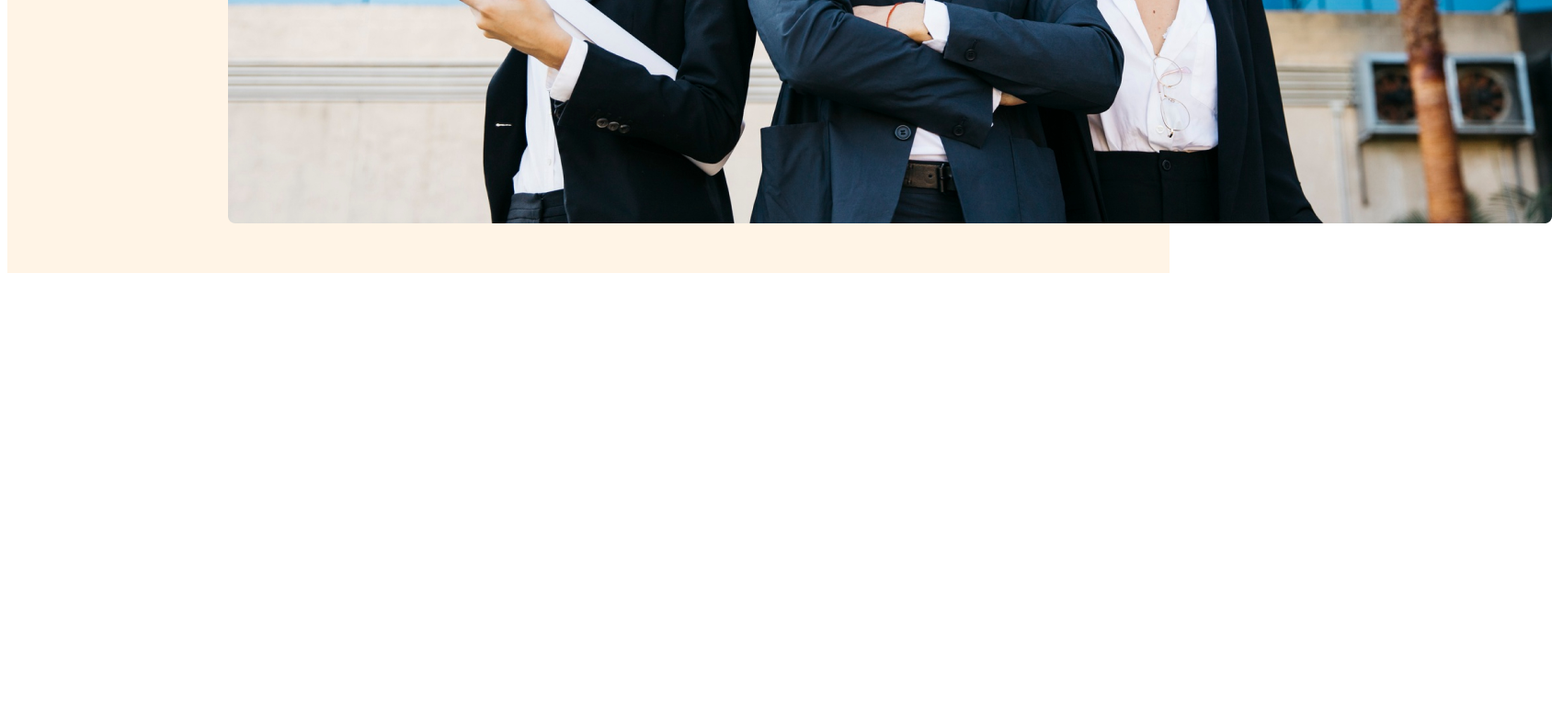
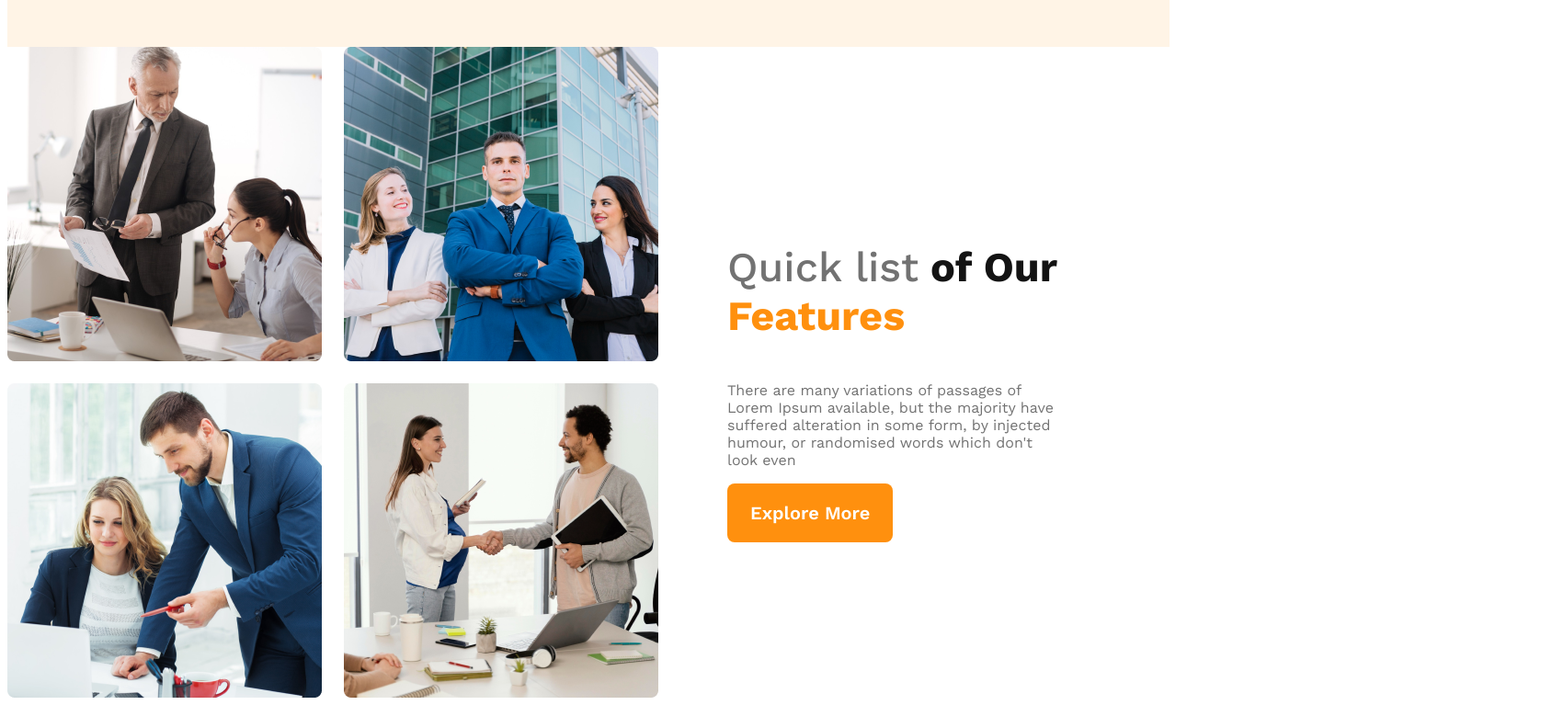
Before and after one commit to Badhon2006/architects-website, a plain HTML site: page index.html in a window 1280 px wide. Shown: the part 971-1738 px from the top of the page at 92% size, 1688 px wide, since content can reach past the window. Before the commit the page ends 1276 px from the top, so only its background shows below. Drawn offline with nearby package versions, Linux system fonts and the light colour scheme.

Commit message:
team-container added

```diff
--- a/index.html
+++ b/index.html
@@ -25,11 +25,25 @@
                 <p class="banner-description">There are many variations of passages of Lorem Ipsum available, but the majority have suffered alteration in some form, by injected humour, or randomised words which don't look even</p>
                 <button class="button-primary">Explore More</button>
         </div>
-            <img src="images/banner.png" alt="">
+            <img class="image" src="images/banner.png" alt="">
 
 
     </header>
     <main>
+        <section class="team-container">
+                <div class="images">
+                    <img src="images/team1.png" alt="">
+                    <img src="images/team2.png" alt="">
+                    <img src="images/team3.png" alt="">
+                    <img src="images/team4.png" alt="">
+                </div>
+                <div class="team-content">
+                    <h3 class="team-title"><span class="sp-1" >Quick list</span><span class="sp-2"> of Our </span> <span class="sp-3">Features</span></h3>
+
+                    <p class="team-description" >There are many variations of passages of Lorem Ipsum available, but the majority have suffered alteration in some form, by injected humour, or randomised words which don't look even</p>
+                    <button class="button-primary">Explore More</button>
+                </div>
+        </section>
 
     </main>
     <footer>
--- a/style/styles.css
+++ b/style/styles.css
@@ -4,6 +4,20 @@
     font-family: 'Work Sans', sans-serif;
 
 }
+
+.button-primary{
+    border-radius: 8px;
+    color: #FFF;
+    font-size: 20px;
+    font-weight: 600;
+    background: #FF900E;
+    padding: 20px 25px ;
+    border: 0 ;
+    cursor: pointer;
+
+
+}
+
 
 /* Header style */
 header{
@@ -53,3 +67,72 @@ nav li a{
     font-size: 16px;
     font-weight: 400;
 }
+.image{
+    margin-top:30px ;
+    width: 100%;
+
+}
+
+/* Responsive media queries */
+
+/* Mobile */
+@media screen and ( max-width:576px ) {
+header{
+     padding: 10px
+}
+nav{
+    flex-direction: column;
+}
+}
+/* Tablet or medium devices */
+@media screen and (min-width: 576px) and (max-width:960px) {
+header{
+
+        padding: 10px
+}
+nav{
+    flex-direction: column;
+
+}
+}
+
+
+main{
+    max-width: 1440px;
+    margin: 0 auto;
+
+
+}
+.team-container{
+    display: flex;
+    align-items: center;
+
+}
+.team-content{
+    padding-left: 75px ;
+    padding-right: 120px;
+}
+.images{
+    display: grid;
+    grid-template-columns: repeat(2,1fr);
+    gap: 24px ;
+}
+.team-title{
+    font-size: 45px;
+}
+.sp-1{
+    color:#727272 ;
+    font-weight: 500;
+
+}
+.sp-2{
+    color:#131313 ;
+}
+.sp-3{
+    color:#FF900E ;
+}
+.team-description{
+    color: #727272;
+    font-size: 16px ;
+    font-weight:400px;
+}
```
